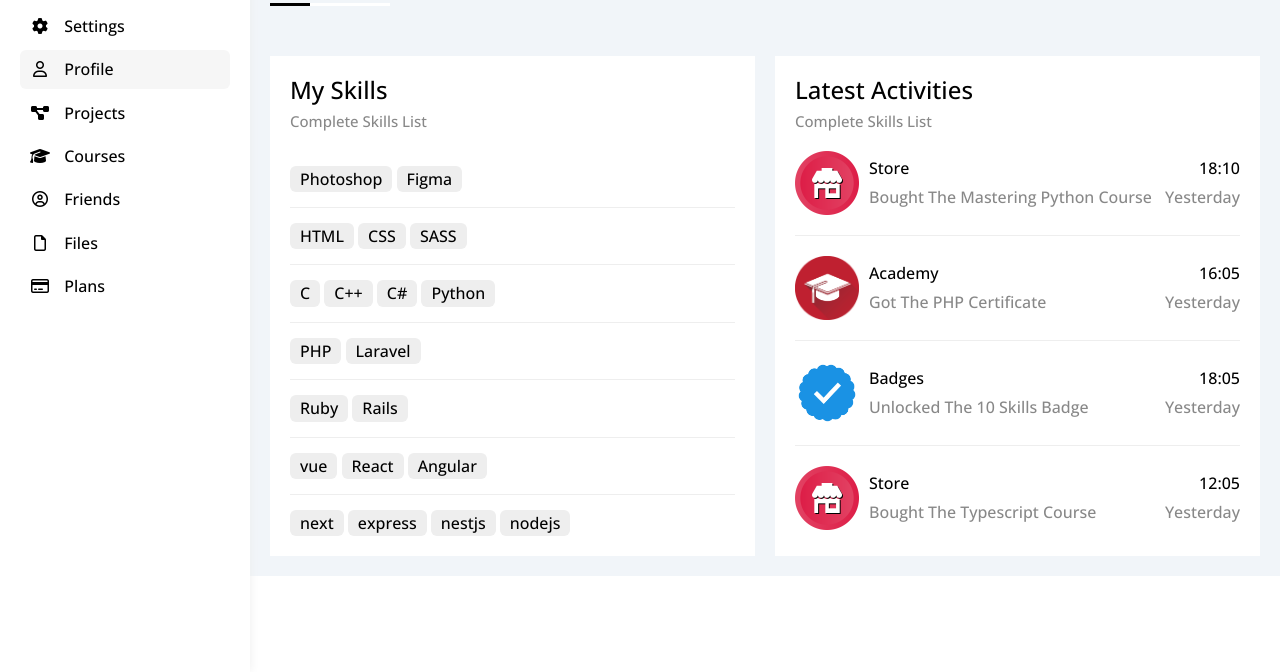
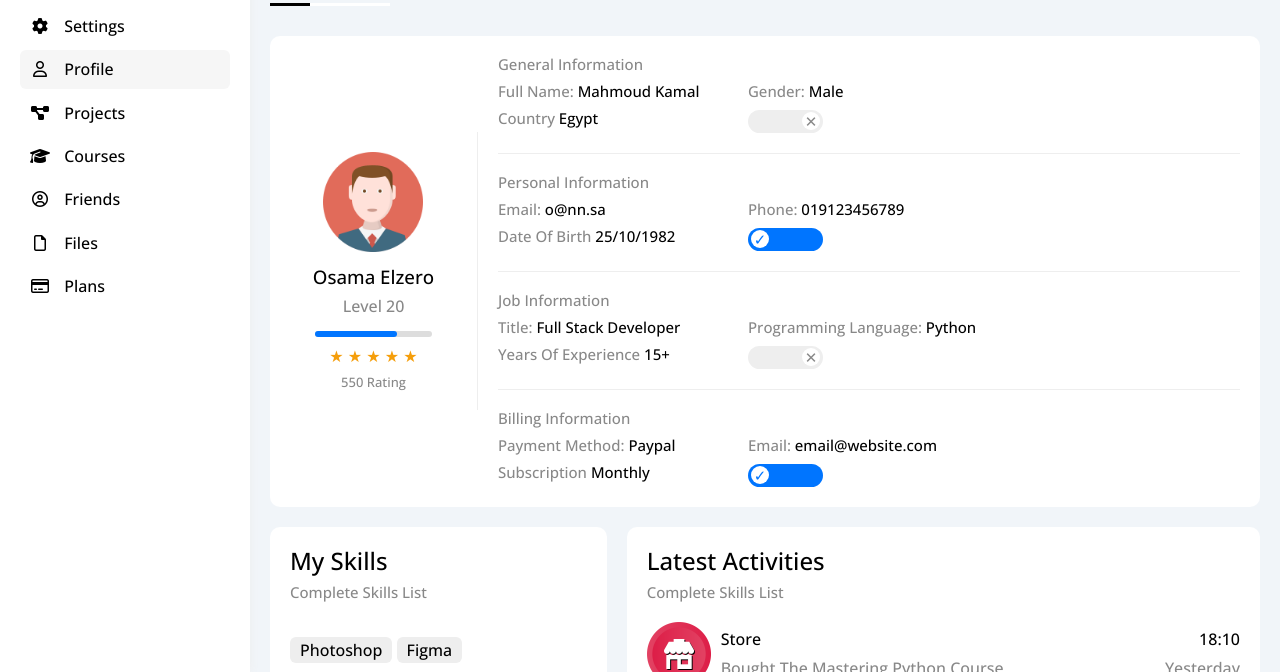
Before and after one commit to Twixii99/DashBoard, a plain HTML site: page profile.html in a window 1280 px wide. Shown: the part 128-800 px from the top of the page. Drawn offline with nearby package versions, Linux system fonts and the light colour scheme.

```diff
--- a/css/framework.css
+++ b/css/framework.css
@@ -80,6 +80,10 @@
 
 .mt-10 {
   margin-top: 10px;
+}
+
+.mt-15 {
+  margin-top: 15px;
 }
 
 .mt-20 {
--- a/css/style.css
+++ b/css/style.css
@@ -31,7 +31,7 @@
   background-color: #f6f6f6;
 }
 
-@media (max-width: 767px) {
+@media (max-width: 991px) {
   .page aside h3 {
     font-size: 15px;
   }
@@ -41,7 +41,7 @@
   }
 }
 
-@media (min-width: 768px) {
+@media (min-width: 992px) {
   .page aside {
     width: 250px;
     padding: 20px;
@@ -847,21 +847,105 @@
 /* #endregion */
 
 /* #region profile page */
-.page main .profile-wrapper {
-  grid-template-columns: repeat(auto-fill, minmax(450px, 1fr));
+@media (max-width: 991px) {
+  .page main .id-card {
+    flex-direction: column;
+    justify-content: center;
+  }
 }
 
-.page main .profile-wrapper .id-card {
-  grid-column: 1/-1;
+.page main .id-card .user-id {
+  width: 300px;
+  border-right: 1px solid #eee;
+}
+
+@media (max-width: 991px) {
+  .page main .id-card .user-id {
+    border-right: none;
+  }
+}
+
+.page main .id-card .user-id img {
+  width: 100px;
+}
+
+.page main .id-card .user-id .progress {
+  width: 70%;
+  height: 6px;
+  margin: 0 auto 10px;
+  background-color: #ddd;
+}
+
+.page main .id-card .user-id .progress::before {
+  content: "";
+  width: 70%;
+  height: 100%;
+
+  position: absolute;
+  left: 0;
+  top: 0;
+  border-radius: 10px;
+  background-color: var(--blue-color);
+}
+
+@media (max-width: 767px) {
+  .page main .id-card .information .box {
+    justify-content: center;
+  }
+
+  .page main .id-card .information .box > p {
+    text-align: center;
+  }
+}
+
+.page main .id-card .information .box div {
+  min-width: 250px;
+  padding-top: 10px;
+}
+
+.page main .id-card .information > div:not(:last-child) {
+  border-bottom: 1px solid #eee;
+}
+
+.page main .id-card .information
+.toggle-button input[type="checkbox"].toggle + label::before {
+  width: 5em;
+  height: 1.5em;
+}
+
+.page main .id-card .information
+.toggle-button input[type="checkbox"].toggle + label::after {
+  width: 1.2em;
+  height: 1.2em;
+}
+
+.page main .id-card .information
+.toggle-button input[type="checkbox"].toggle:checked + label::after {
+  transform: translateX(3.4em);
+}
+
+@media (max-width: 991px) {
+  .page main .profile-wrapper {
+    flex-direction: column;
+  }
+}
+
+.page main .profile-wrapper .my-skills {
+  flex: 1;
+}
+
+@media (max-width: 991px) {
+  .page main .profile-wrapper .my-skills {
+
+  }
+}
+
+.page main .profile-wrapper .actvs {
+  flex: 2;
 }
 
 .page main .profile-wrapper .my-skills div:not(:last-child) {
   border-bottom: 1px solid #eee;
-}
-
-.page main .profile-wrapper .actvs {
-  grid-column-start: 2;
-  grid-column-end: -1;
 }
 
 .page main .profile-wrapper .actvs > div:not(:last-child) {
@@ -876,4 +960,22 @@
 .page main .profile-wrapper .actvs .time {
   text-align: right;
 }
+
+@media (max-width: 991px) {
+  .to-col {
+    flex-direction: column;
+  }
+
+  .m-txt-center {
+    text-align: center;
+  }
+
+  .m-mt-10 {
+    margin-top: 10px;
+  }
+
+  .page main .profile-wrapper .actvs .time {
+    text-align: center;
+  }
+}
 /* #endregion */
--- a/profile.html
+++ b/profile.html
@@ -86,16 +86,102 @@
       </header>
       <div class="content p-20">
         <h1 class="p-relative">Profile</h1>
-        <div class="profile-wrapper d-grid gap-20">
-          <div class="id-card bg-white rad-6 d-flex">
-            <div class="slef-identity">
-
+        <div class="id-card flex-center bg-white rad-10">
+          <div class="user-id p-20 txt-center">
+            <img src="images/header/avatar.png" alt="your image">
+            <h3 class="mt-10 mb-10 fw-500">Osama Elzero</h3>
+            <p class="c-grey mb-15 fs-10">Level 20</p>
+            <span class="progress d-block rad-10 p-relative"></span>
+            <span class="stars c-orange">
+              &#9733;
+              &#9733;
+              &#9733;
+              &#9733;
+              &#9733;
+            </span>
+            <p class="c-grey fs-13 txt-center mt-10">550 Rating</p>
+          </div>
+          <div class="information p-20">
+            <div class="box pb-20 mb-20 fs-15 d-flex flex-wrap">
+              <p class="c-grey w-full">General Information</p>
+              <div>
+                <span class="c-grey">Full Name:</span>
+                Mahmoud Kamal
+              </div>
+              <div>
+                <span class="c-grey">Gender:</span>
+                Male
+              </div>
+              <div>
+                <span class="c-grey">Country</span>
+                Egypt
+              </div>
+              <div class="toggle-button">
+                <input checked type="checkbox" id="check1" class="toggle">
+                <label for="check1" class="flex-center"></label>
+              </div>
             </div>
-            <div class="information">
-
+            <div class="box pb-20 mb-20 fs-15 d-flex flex-wrap">
+              <p class="c-grey w-full">Personal Information</p>
+              <div>
+                <span class="c-grey">Email:</span>
+                o@nn.sa
+              </div>
+              <div>
+                <span class="c-grey">Phone:</span>
+                019123456789
+              </div>
+              <div>
+                <span class="c-grey">Date Of Birth</span>
+                25/10/1982
+              </div>
+              <div class="toggle-button">
+                <input type="checkbox" id="check2" class="toggle">
+                <label for="check2" class="flex-center"></label>
+              </div>
+            </div>
+            <div class="box pb-20 mb-20 fs-15 d-flex flex-wrap">
+              <p class="c-grey w-full">Job Information</p>
+              <div>
+                <span class="c-grey">Title:</span>
+                Full Stack Developer
+              </div>
+              <div>
+                <span class="c-grey">Programming Language:</span>
+                Python
+              </div>
+              <div>
+                <span class="c-grey">Years Of Experience</span>
+                15+
+              </div>
+              <div class="toggle-button">
+                <input checked type="checkbox" id="check3" class="toggle">
+                <label for="check3" class="flex-center"></label>
+              </div>
+            </div>
+            <div class="box fs-15 d-flex flex-wrap">
+              <p class="c-grey w-full">Billing Information</p>
+              <div>
+                <span class="c-grey">Payment Method:</span>
+                Paypal
+              </div>
+              <div>
+                <span class="c-grey">Email:</span>
+                email@website.com
+              </div>
+              <div>
+                <span class="c-grey">Subscription</span>
+                Monthly
+              </div>
+              <div class="toggle-button">
+                <input type="checkbox" id="check4" class="toggle">
+                <label for="check4" class="flex-center"></label>
+              </div>
             </div>
           </div>
-          <div class="my-skills bg-white p-20">
+        </div>
+        <div class="profile-wrapper d-flex gap-20 mt-20">
+          <div class="my-skills bg-white rad-10 p-20">
             <h2 class="fw-500 mb-10">My Skills</h2>
             <span class="d-block mb-20 c-grey fs-15">Complete Skills List</span>
             <div class="pt-15 pb-15">
@@ -133,60 +219,60 @@
               <span class="d-inline-block btn-shape bg-3e rad-6">nodejs</span>
             </div>
           </div>
-          <div class="actvs bg-white p-20">
+          <div class="actvs bg-white rad-10 p-20 w-full">
             <h2 class="fw-500 mb-10">Latest Activities</h2>
             <span class="d-block mb-20 c-grey fs-15">Complete Skills List</span>
-            <div class="flex-center flex-btwn pb-20 mb-20">
-              <div class="flex-center">
+            <div class="flex-center flex-btwn pb-20 mb-20 to-col">
+              <div class="flex-center to-col m-txt-center">
                 <img src="images/body/activity-01 (1).png" alt="activity1">
-                <p class="c-grey">
+                <p class="c-grey  m-mt-10">
                   <span class="d-block mb-10 c-black">Store</span>
                   Bought The Mastering Python Course
                 </p>
               </div>
-              <p class="c-grey">
+              <div class="c-grey m-mt-10">
                 <span class="time d-block mb-10 c-black">18:10</span>
                 Yesterday
-              </p>
+              </div>
             </div>
-            <div class="flex-center flex-btwn pb-20 mb-20">
-              <div class="flex-center">
+            <div class="flex-center flex-btwn pb-20 mb-20 to-col">
+              <div class="flex-center to-col m-txt-center">
                 <img src="images/body/activity-02.png" alt="activity1">
-                <p class="c-grey">
+                <p class="c-grey m-mt-10">
                   <span class="d-block mb-10 c-black">Academy</span>
                   Got The PHP Certificate
                 </p>
               </div>
-              <p class="c-grey">
+              <div class="c-grey m-mt-10">
                 <span class="time d-block mb-10 c-black">16:05</span>
                 Yesterday
-              </p>
+              </div>
             </div>
-            <div class="flex-center flex-btwn pb-20 mb-20">
-              <div class="flex-center">
+            <div class="flex-center flex-btwn pb-20 mb-20 to-col">
+              <div class="flex-center to-col m-txt-center">
                 <img src="images/body/activity-03.png" alt="activity1">
-                <p class="c-grey">
+                <p class="c-grey m-mt-10">
                   <span class="d-block mb-10 c-black">Badges</span>
                   Unlocked The 10 Skills Badge
                 </p>
               </div>
-              <p class="c-grey">
+              <div class="c-grey m-mt-10">
                 <span class="time d-block mb-10 c-black">18:05</span>
                 Yesterday
-              </p>
+              </div>
             </div>
-            <div class="flex-center flex-btwn">
-              <div class="flex-center">
+            <div class="flex-center flex-btwn to-col">
+              <div class="flex-center to-col m-txt-center">
                 <img src="images/body/activity-01 (1).png" alt="activity1">
-                <p class="c-grey">
+                <p class="c-grey m-mt-10">
                   <span class="d-block mb-10 c-black">Store</span>
                   Bought The Typescript Course
                 </p>
               </div>
-              <p class="c-grey">
+              <div class="c-grey m-mt-10">
                 <span class="time d-block mb-10 c-black">12:05</span>
                 Yesterday
-              </p>
+              </div>
             </div>
           </div>
         </div>
```
Also changed, not shown: projects.html (added, +97 -0 lines).
